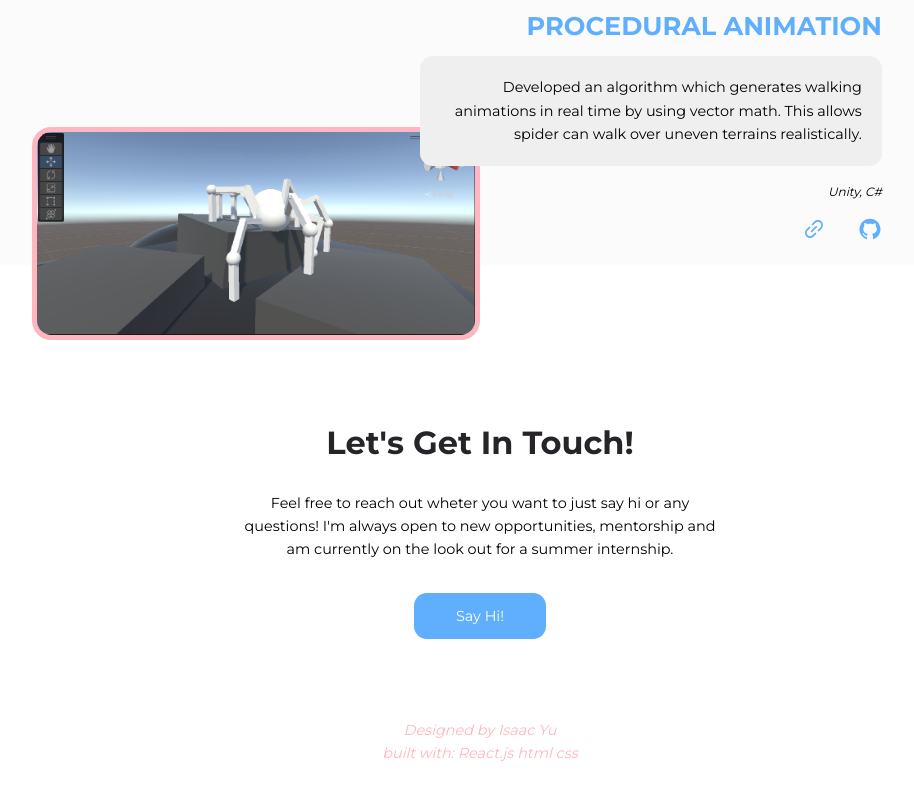
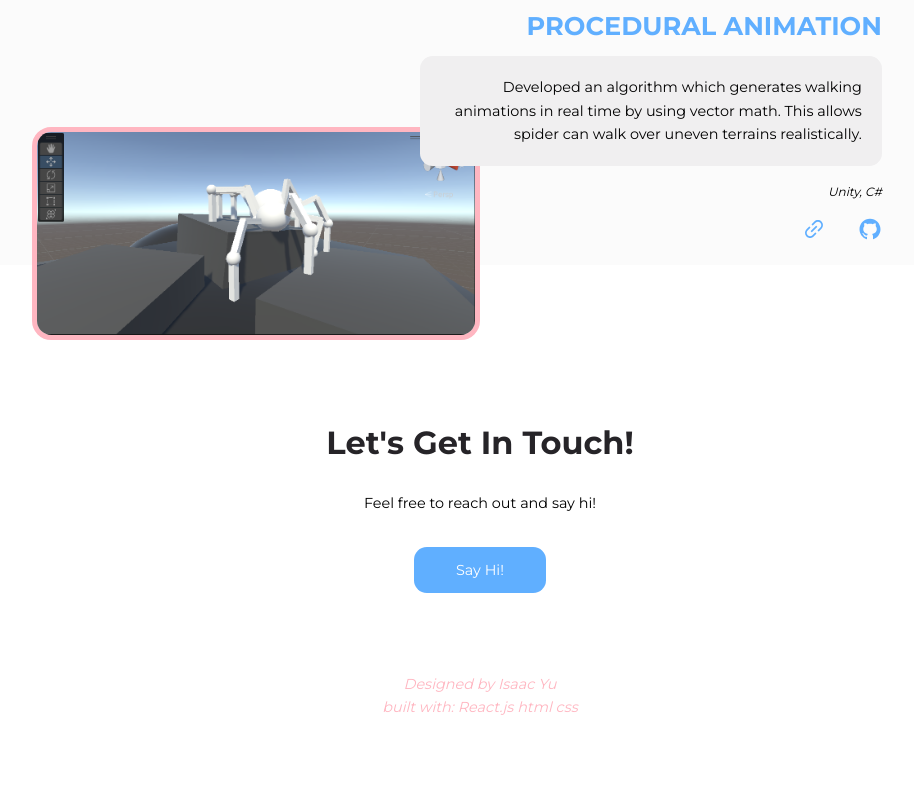
Before and after one commit to IsaacYu15/portfoliowebsite, a React (Create React App) app: page / in a window 1280 px wide. Shown: the part 1715-2515 px from the top of the page, without its empty margins (160-1074 px from the left). After the commit the page ends 2483 px from the top, so only its background shows below. Built offline with nearby package versions, Linux system fonts and the light colour scheme.

Commit message:
feat: update contact section

```diff
--- a/src/sections/contact/Contact.jsx
+++ b/src/sections/contact/Contact.jsx
@@ -5,7 +5,7 @@ const Contact = () => {
     <section id="contact">
       <div className="container contact__container">
         <h2>Let's Get In Touch!</h2>
-        <p>Feel free to reach out wheter you want to just say hi or any questions! I'm always open to new opportunities, mentorship and am currently on the look out for a summer internship.</p>
+        <p>Feel free to reach out and say hi!</p>
         <a href = 'mailto:yuisaac@outlook.com' className='btn primary'>Say Hi!</a>
       </div>
 
```
